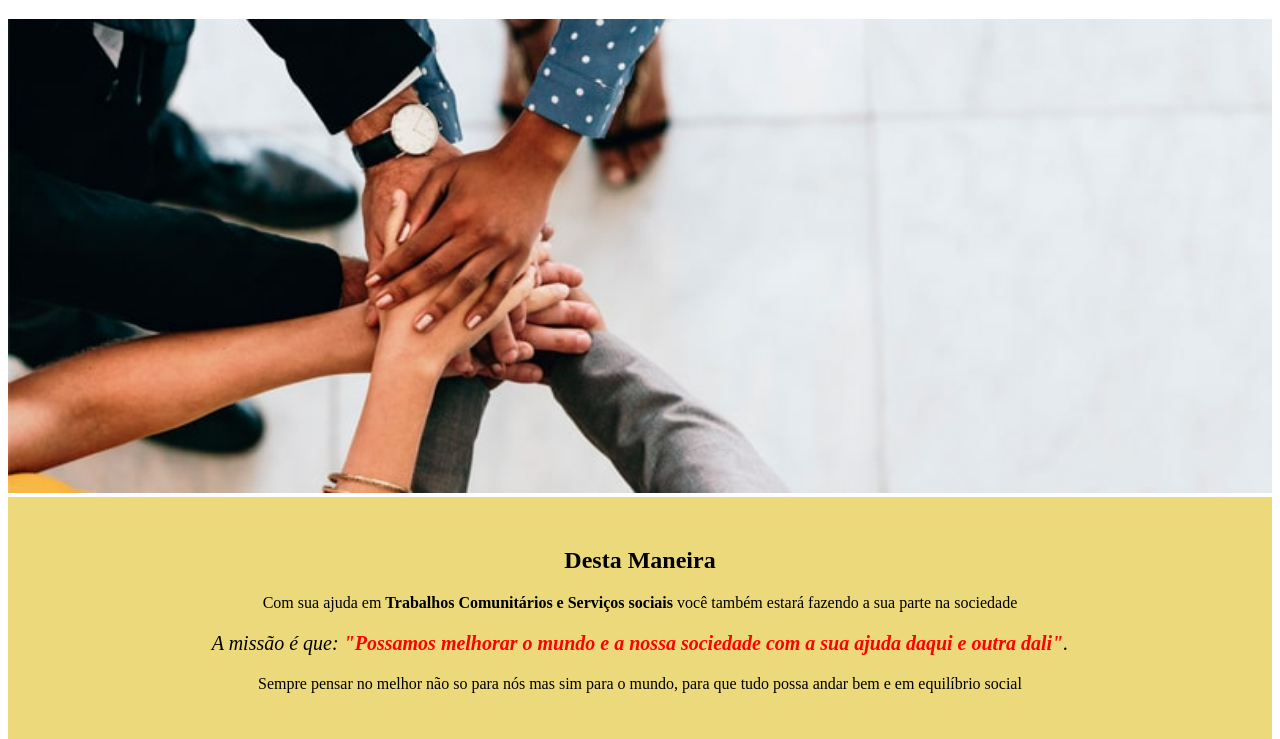
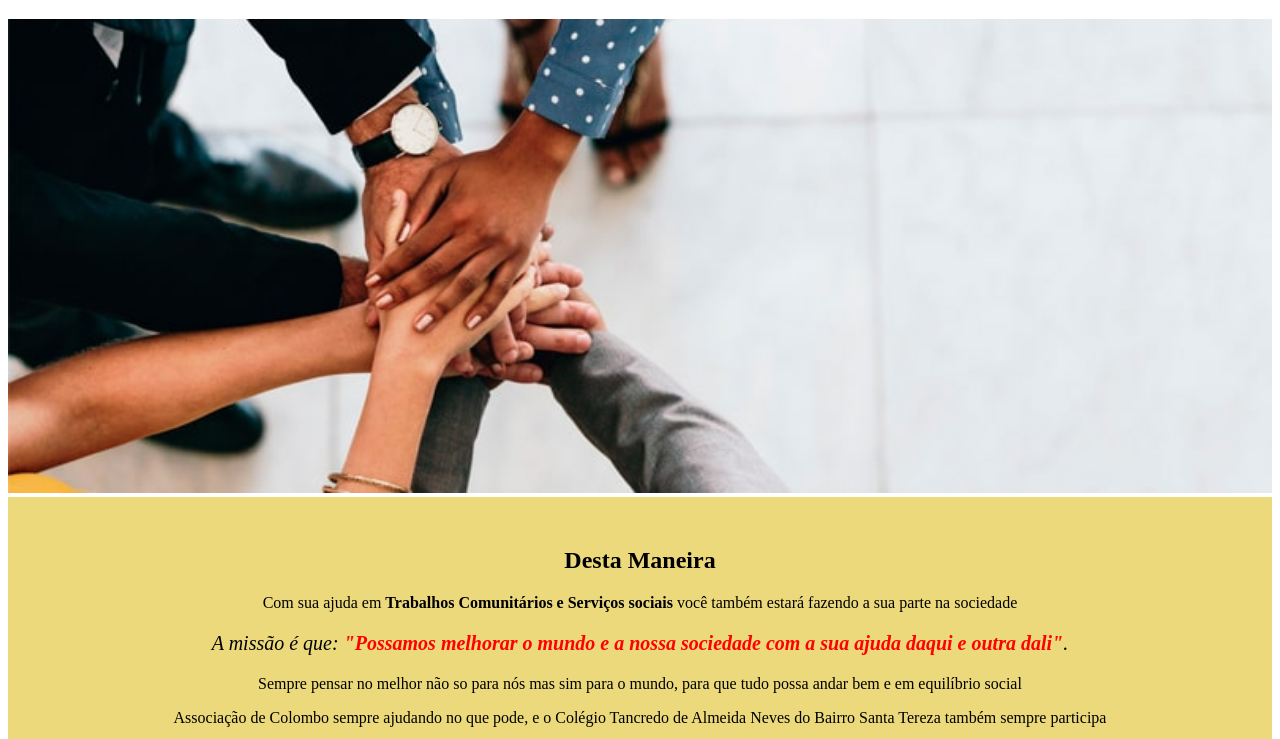
Before and after one commit to Alessandrao/Concurso-Agrinho, a plain HTML site: page index.html in a window 1280 px wide. Shown: the part 61-800 px from the top of the page. Drawn offline with Linux system fonts and the light colour scheme; files that its build step writes are made by us from their sources; files whose address does not match are found by name.

Commit message:
Update index.html

```diff
--- a/index.html
+++ b/index.html
@@ -19,6 +19,8 @@
 			<p id="missao"><em>A missão é que: <strong>"Possamos melhorar o mundo e a nossa sociedade com a sua ajuda daqui e outra dali"</strong>.</em></p>
 
 			<p>Sempre pensar no melhor não so para nós mas sim para o mundo, para que tudo possa andar bem e em equilíbrio social</p>
+
+                        <p>Associação de Colombo sempre ajudando no que pode, e o Colégio Tancredo de Almeida Neves do Bairro Santa Tereza também sempre participa</p>
 		</div>
 
 		<div class="info">
```
